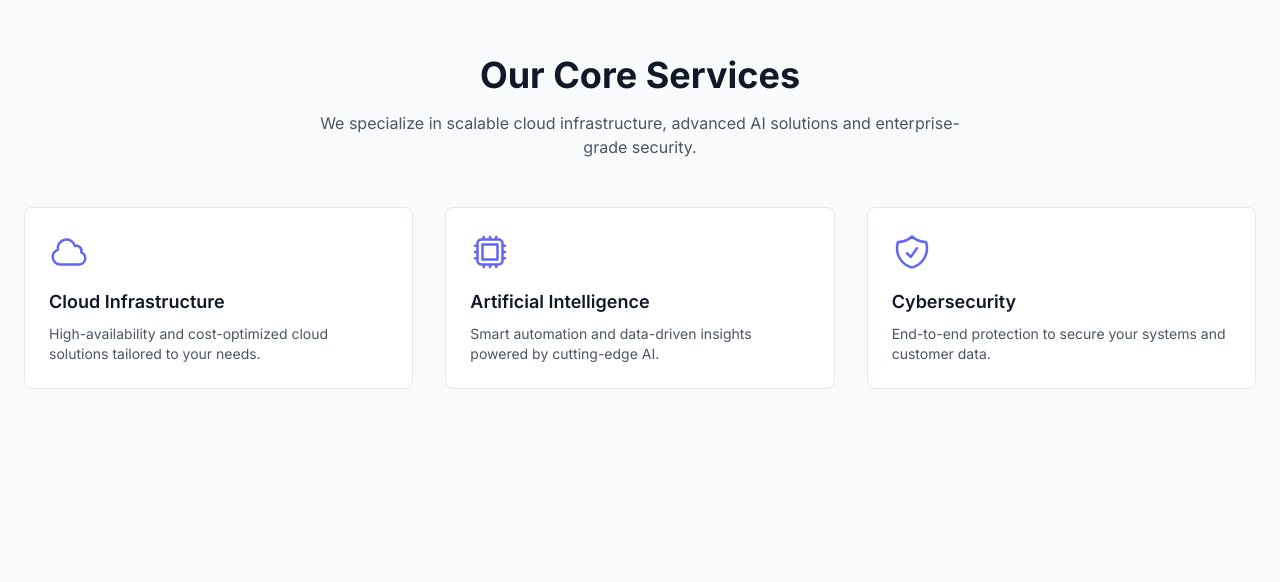
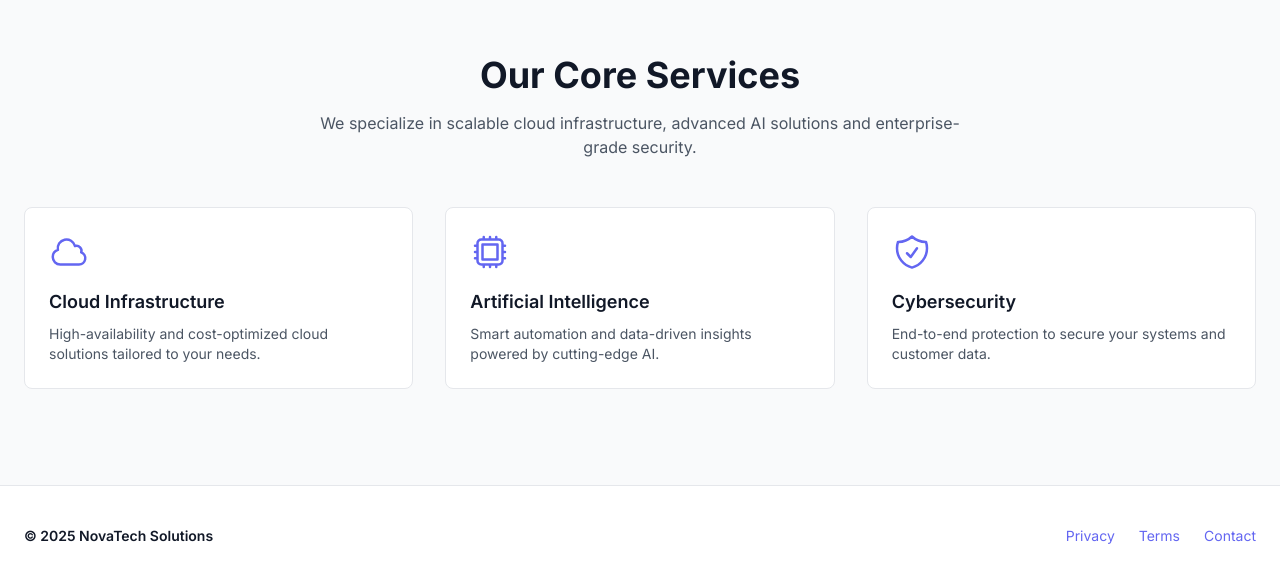
Before and after one commit to quim-romero/novatech-solutions, a React (Vite) app: page / in a window 1280 px wide. Shown: the part 746-1328 px from the top of the page. Before the commit the page ends 1231 px from the top, so only its background shows below. Built offline with nearby package versions, Linux system fonts and the light colour scheme.

Commit message:
Footer component

```diff
--- a/src/App.jsx
+++ b/src/App.jsx
@@ -7,7 +7,9 @@ import {
 import { AnimatePresence } from "framer-motion";
 import { useEffect } from "react";
 import Home from "./pages/Home";
+
 import Header from "./components/Header";
+import Footer from "./components/Footer";
 
 import NotFound from "./pages/NotFound";
 
@@ -35,6 +37,7 @@ export default function App() {
       <main className="min-h-screen">
         <AppRoutes />
       </main>
+      <Footer />
     </Router>
   );
 }
--- /dev/null
+++ b/src/components/Footer.jsx
@@ -0,0 +1,37 @@
+import { Link } from "react-router-dom";
+import { motion } from "framer-motion";
+
+export default function Footer() {
+  const year = new Date().getFullYear();
+
+  return (
+    <motion.footer
+      className="border-t border-gray-200 bg-white px-6 py-10 text-sm text-gray-600"
+      initial={{ opacity: 0 }}
+      whileInView={{ opacity: 1 }}
+      viewport={{ once: true }}
+      transition={{ duration: 0.4 }}
+    >
+      <div className="max-w-7xl mx-auto flex flex-col md:flex-row items-center justify-between gap-4">
+        <div className="font-semibold text-gray-900">
+          © {year} NovaTech Solutions
+        </div>
+
+        <nav className="flex gap-6">
+          <Link to="/privacy" className="hover:text-gray-900 transition-colors">
+            Privacy
+          </Link>
+          <Link to="/terms" className="hover:text-gray-900 transition-colors">
+            Terms
+          </Link>
+          <a
+            href="mailto:hello@novatech.com"
+            className="hover:text-gray-900 transition-colors"
+          >
+            Contact
+          </a>
+        </nav>
+      </div>
+    </motion.footer>
+  );
+}
```
Also changed, not shown: src/pages/Home.jsx (line endings or trailing spaces).
